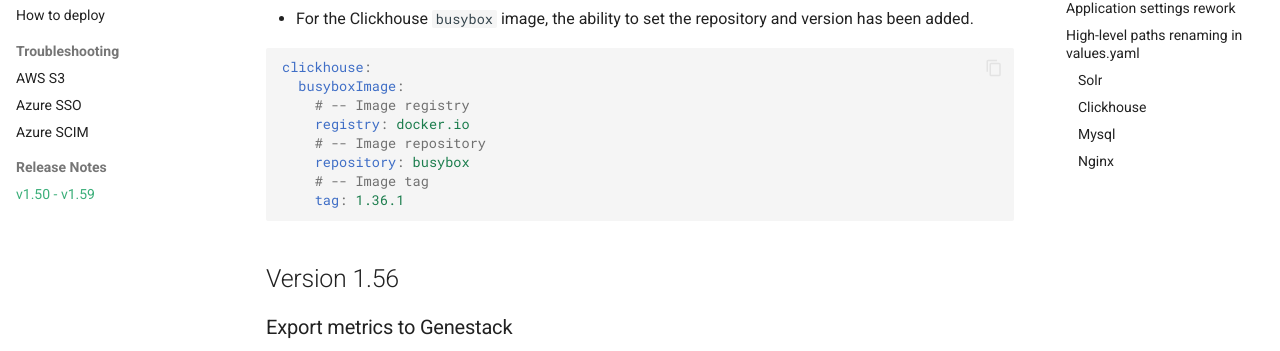
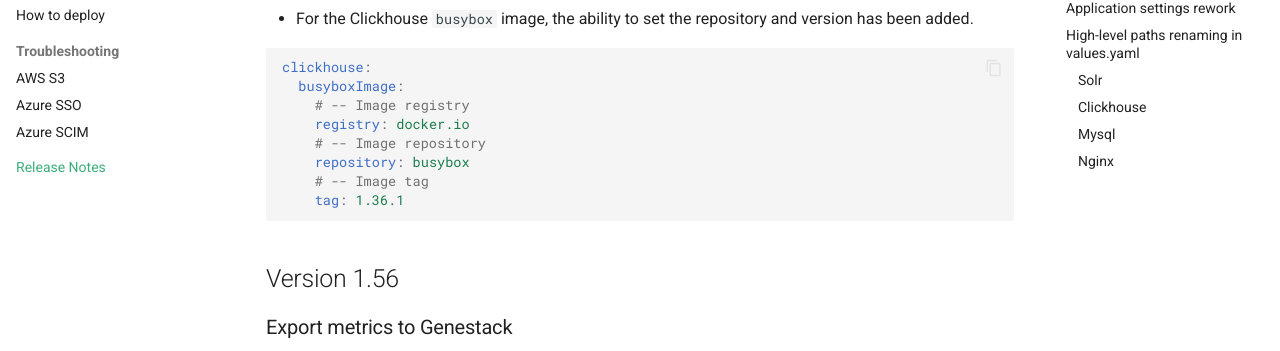
Before and after one commit to genestack/admin-docs, an MkDocs documentation site: the page built from docs/deployment/release-notes.md, in a window 1280 px wide. Shown: the part 556-907 px from the top of the page. Built offline with MkDocs 1.6.1 and Material for MkDocs 9.7.7, drawn with Linux system fonts in a browser that asks for light colours; the version menu is left out.

Commit message:
[ODM-12773] Fix release notes for release 1.57

```diff
--- a/mkdocs.yml
+++ b/mkdocs.yml
@@ -68,8 +68,7 @@ nav:
             - AWS S3: deployment/troubleshooting/aws-s3.md
             - Azure SSO: deployment/troubleshooting/azure-sso.md
             - Azure SCIM: deployment/troubleshooting/azure-scim.md
-        - Release Notes:
-              - v1.50 - v1.59: deployment/release-notes/v1.50-v1.59.md
+        - Release Notes: deployment/release-notes.md
 theme:
     name: material
     palette:
```
Also changed, not shown: docs/deployment/release-notes.md (renamed from docs/deployment/release-notes/v1.50-v1.59.md).
